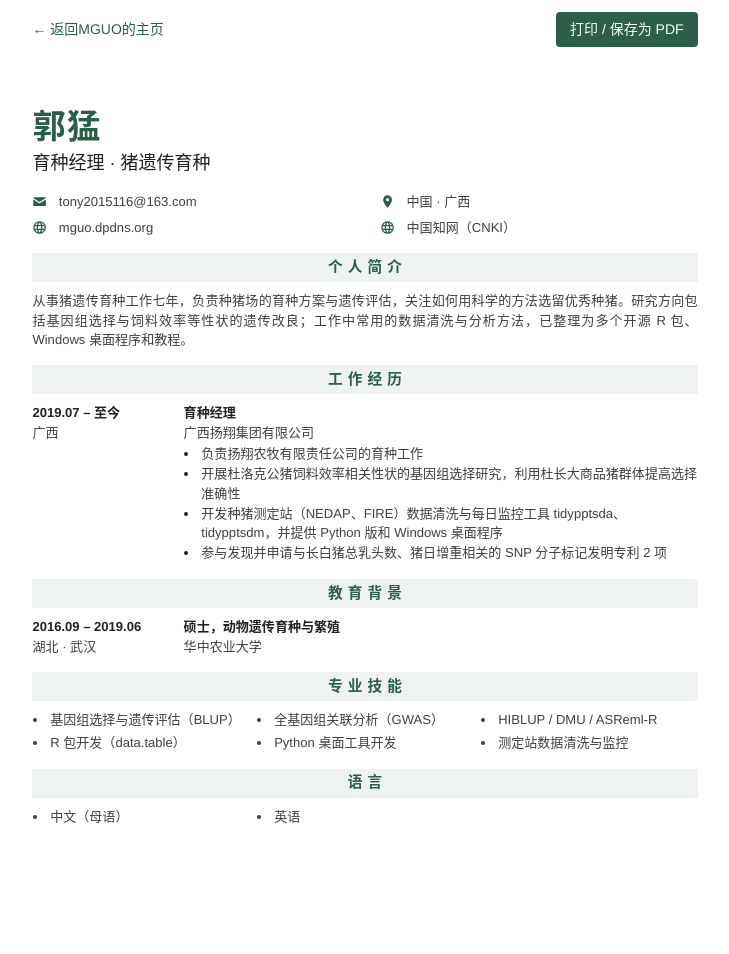
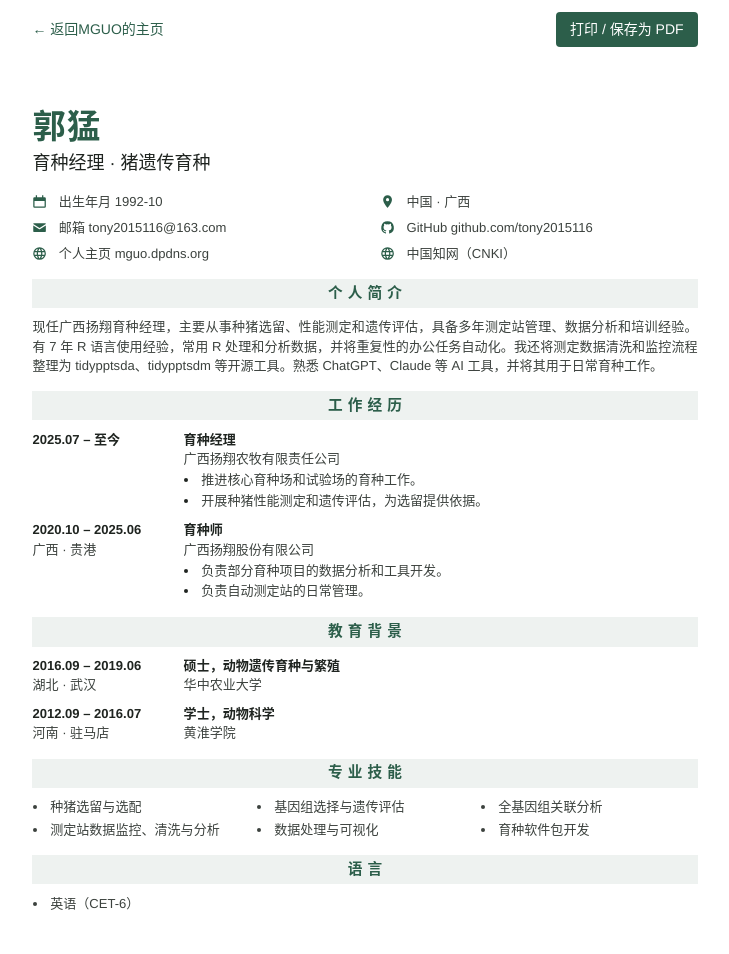
Before and after one commit to tony2015116/tony2015116.github.io, a Jekyll site: the page built from _pages/cv.html, in a window 1280 px wide. Shown: the whole page, without its empty margins (275-1004 px from the left). Built offline with Jekyll 4.4.1, drawn with Linux system fonts in a browser that asks for light colours; before the commit the page ends 900 px from its top, so only the background shows below that.

Commit message:
更新个人简历文案和任职经历

```diff
--- a/_data/cv.yml
+++ b/_data/cv.yml
@@ -1,56 +1,63 @@
 # CV 页（/cv/）的内容。版式在 _pages/cv.html，这里只改文字即可。
-# 研究成果一节会自动读取 _publications 里的条目，不用在这里写。
-# 内容尽量控制在一页 A4 内；改完后在浏览器里点“打印 / 保存为 PDF”预览是否超页。
+# 改完后可在简历页点击“打印 / 保存为 PDF”预览 A4 版式。
 
 name: "郭猛"
 headline: "育种经理 · 猪遗传育种"
 
-# 联系方式：type 决定图标，可选 email / phone / location / web / github
+# 页首信息：type 决定图标，可选 birth / email / phone / location / web / github
 contact:
+  - type: birth
+    text: "出生年月 1992-10"
+  - type: location
+    text: "中国 · 广西"
   - type: email
-    text: "tony2015116@163.com"
+    text: "邮箱 tony2015116@163.com"
     url: "mailto:tony2015116@163.com"
-  - type: phone
-    text: ""            # TODO: 需要的话填手机号，留空则不显示
-  - type: location
-    text: "中国 · 广西"   # TODO: 按需改成具体城市
+  - type: github
+    text: "GitHub github.com/tony2015116"
+    url: "https://github.com/tony2015116"
   - type: web
-    text: "mguo.dpdns.org"
+    text: "个人主页 mguo.dpdns.org"
     url: "https://mguo.dpdns.org"
   - type: web
     text: "中国知网（CNKI）"
     url: "https://au.cnki.net/author/personalInfo/000079747139"
 
-# 一段话即可；中文不要在句中换行，否则会多出空格
-summary: "从事猪遗传育种工作七年，负责种猪场的育种方案与遗传评估，关注如何用科学的方法选留优秀种猪。研究方向包括基因组选择与饲料效率等性状的遗传改良；工作中常用的数据清洗与分析方法，已整理为多个开源 R 包、Windows 桌面程序和教程。"
+summary: "现任广西扬翔育种经理，主要从事种猪选留、性能测定和遗传评估，具备多年测定站管理、数据分析和培训经验。有 7 年 R 语言使用经验，常用 R 处理和分析数据，并将重复性的办公任务自动化。我还将测定数据清洗和监控流程整理为 tidypptsda、tidypptsdm 等开源工具。熟悉 ChatGPT、Claude 等 AI 工具，并将其用于日常育种工作。"
 
 # 工作经历：最新的写在最上面
 experience:
-  - time: "2019.07 – 至今"
-    place: "广西"
+  - time: "2025.07 – 至今"
     title: "育种经理"
-    org: "广西扬翔集团有限公司"
+    org: "广西扬翔农牧有限责任公司"
     bullets:
-      - "负责扬翔农牧有限责任公司的育种工作"
-      - "开展杜洛克公猪饲料效率相关性状的基因组选择研究，利用杜长大商品猪群体提高选择准确性"
-      - "开发种猪测定站（NEDAP、FIRE）数据清洗与每日监控工具 tidypptsda、tidypptsdm，并提供 Python 版和 Windows 桌面程序"
-      - "参与发现并申请与长白猪总乳头数、猪日增重相关的 SNP 分子标记发明专利 2 项"
+      - "推进核心育种场和试验场的育种工作。"
+      - "开展种猪性能测定和遗传评估，为选留提供依据。"
+  - time: "2020.10 – 2025.06"
+    place: "广西 · 贵港"
+    title: "育种师"
+    org: "广西扬翔股份有限公司"
+    bullets:
+      - "负责部分育种项目的数据分析和工具开发。"
+      - "负责自动测定站的日常管理。"
 
 education:
   - time: "2016.09 – 2019.06"
     place: "湖北 · 武汉"
     degree: "硕士，动物遗传育种与繁殖"
     school: "华中农业大学"
-  # TODO: 如需写本科，照上面的格式再加一条
+  - time: "2012.09 – 2016.07"
+    place: "河南 · 驻马店"
+    degree: "学士，动物科学"
+    school: "黄淮学院"
 
 skills:
-  - "基因组选择与遗传评估（BLUP）"
-  - "全基因组关联分析（GWAS）"
-  - "HIBLUP / DMU / ASReml-R"
-  - "R 包开发（data.table）"
-  - "Python 桌面工具开发"
-  - "测定站数据清洗与监控"
+  - "种猪选留与选配"
+  - "基因组选择与遗传评估"
+  - "全基因组关联分析"
+  - "测定站数据监控、清洗与分析"
+  - "数据处理与可视化"
+  - "育种软件包开发"
 
 languages:
-  - "中文（母语）"
-  - "英语"
+  - "英语（CET-6）"
```
